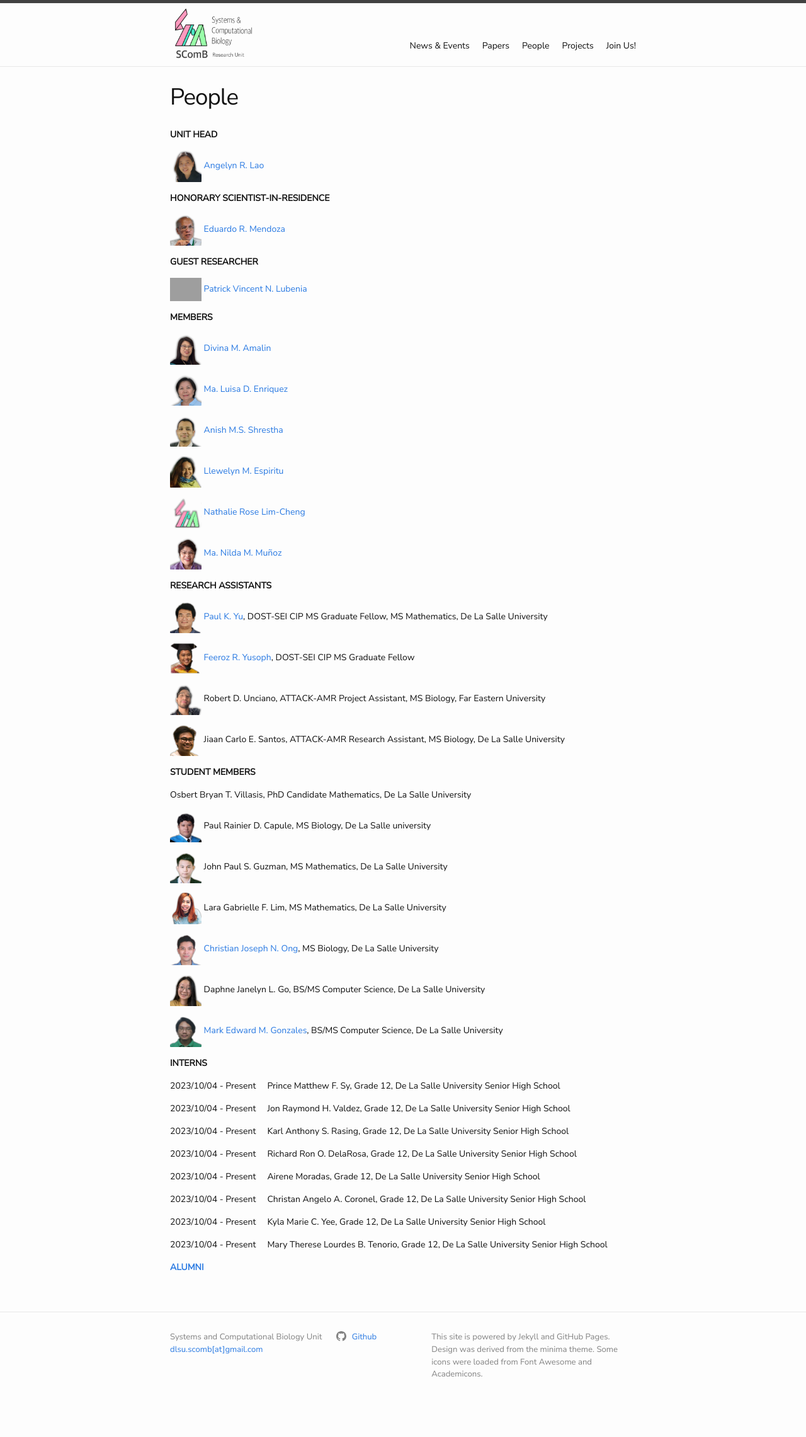
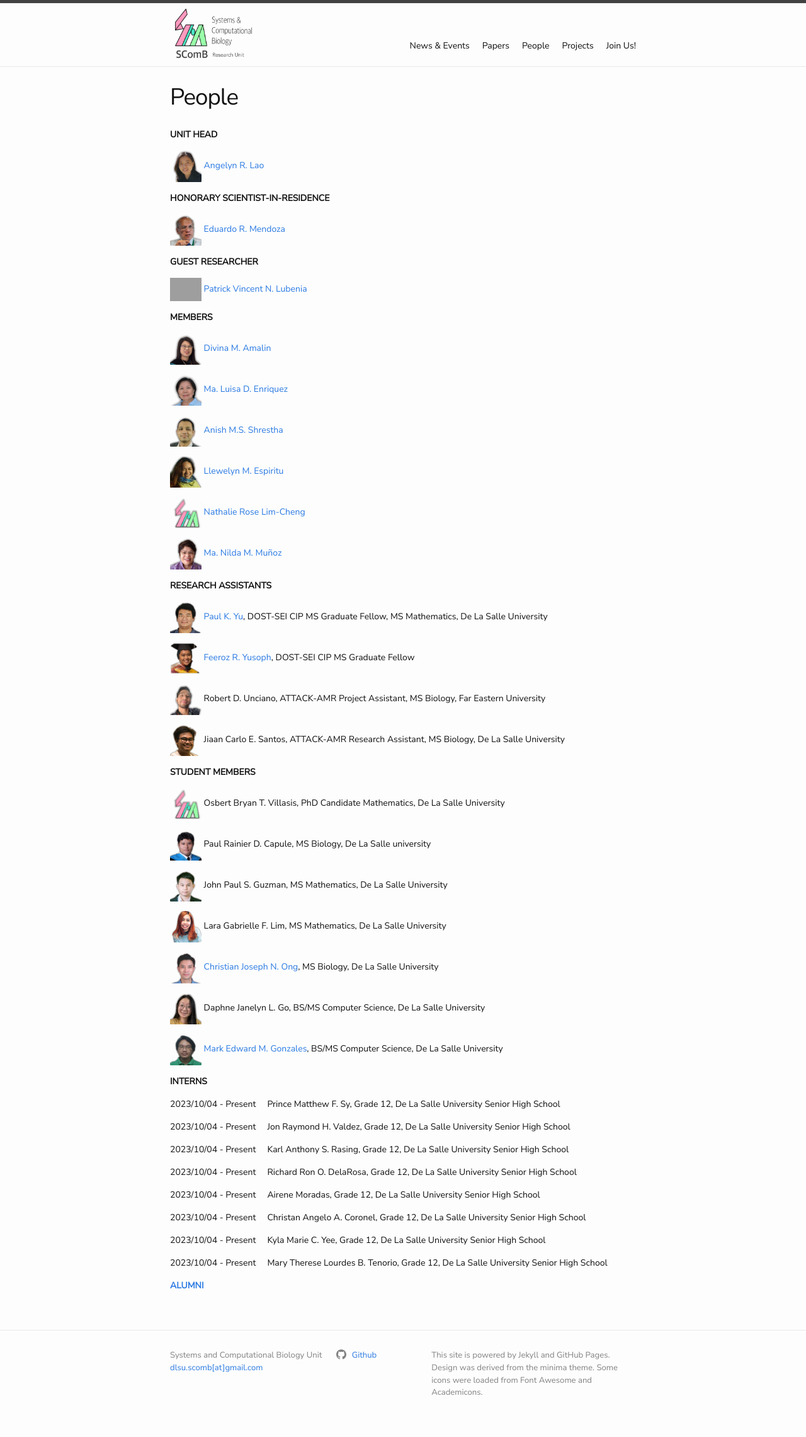
Before and after one commit to dlsu-scomb/dlsu-scomb.github.io, a Jekyll site: the page built from people.md, in a window 1280 px wide. Shown: the whole page at 63% size. Built offline with Jekyll 4.4.1, drawn with Linux system fonts in a browser that asks for light colours; nearby versions of some CDN libraries; a style sheet for code colours, icons or effects is not loaded; before the commit the page ends 2252 px from its top, so only the background shows below that; grey boxes are pictures that could not be loaded.

Commit message:
Update people.md

```diff
--- a/people.md
+++ b/people.md
@@ -55,6 +55,7 @@ Jiaan Carlo E. Santos, ATTACK-AMR Research Assistant, MS Biology, De La Salle Un
 
 **STUDENT MEMBERS**
 
+<img src='/assets/people/no-photo.png' width='50' />
 Osbert Bryan T. Villasis, PhD Candidate Mathematics, De La Salle University
 
 <img src='/assets/people/paul-capule.png' width='50' />
```
